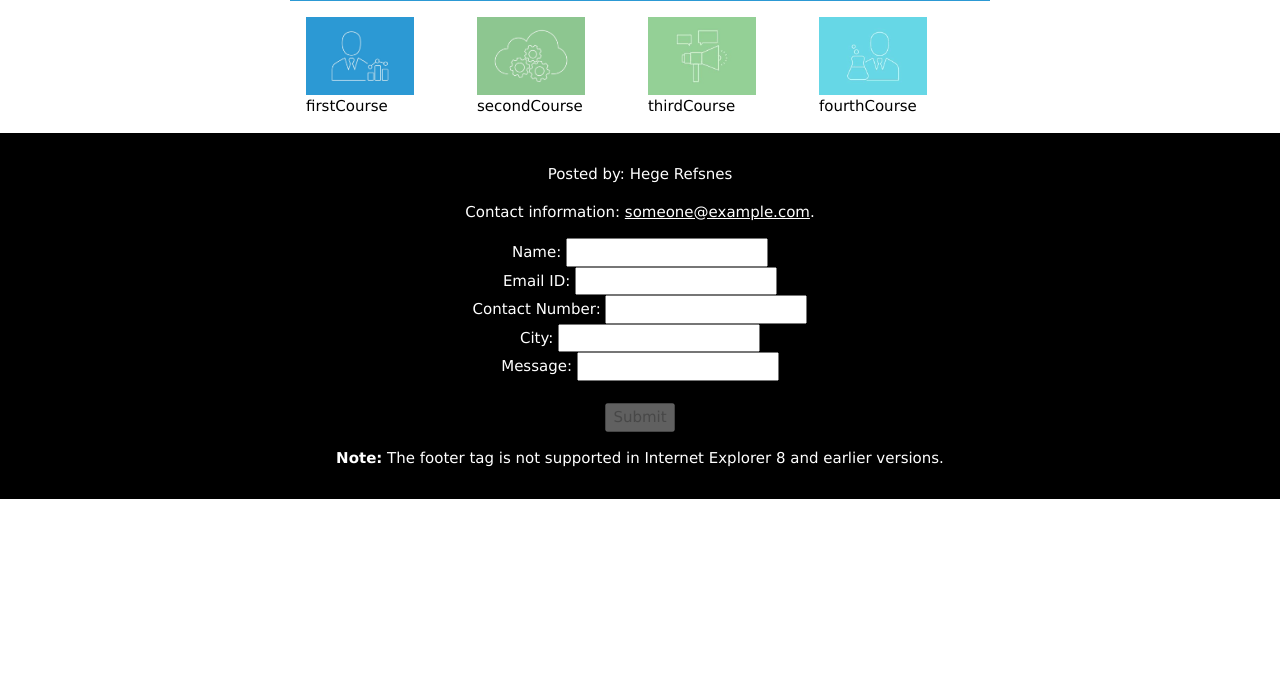
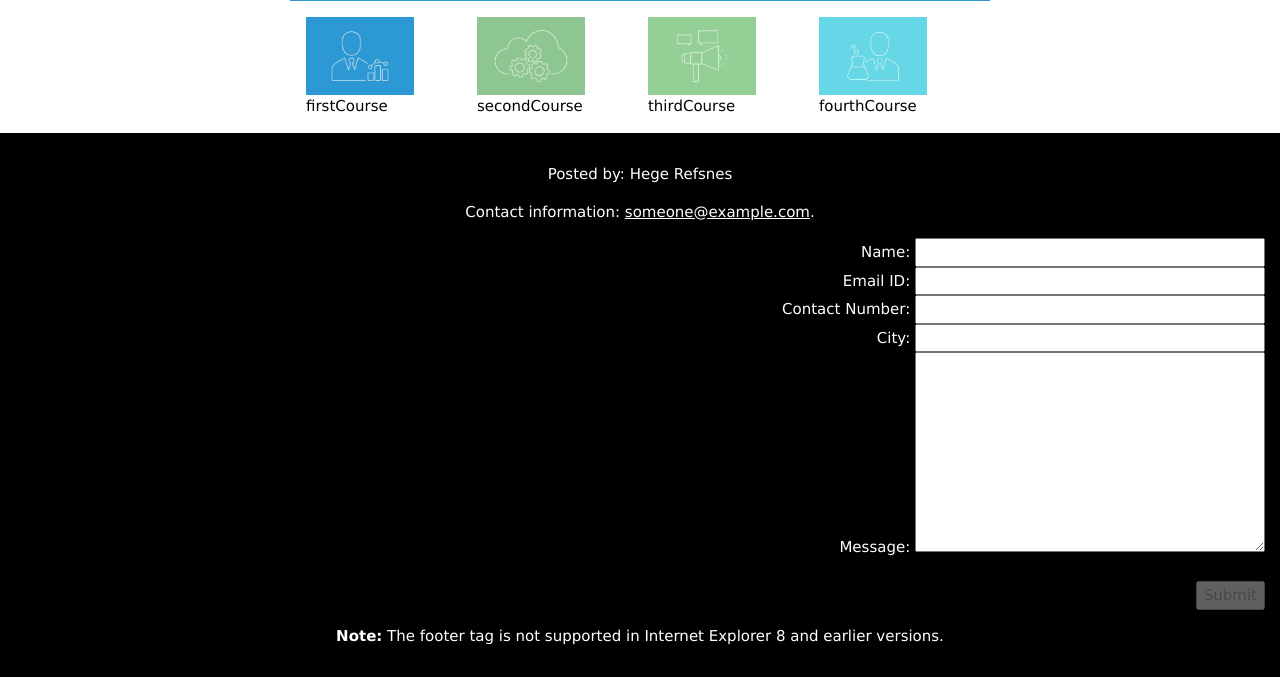
Before and after one commit to hansika17/Ray-Theory, a PHP site: page / in a window 1280 px wide. Shown: the part 1267-1944 px from the top of the page. Before the commit the page ends 1766 px from the top, so only its background shows below. Run offline with PHP 8.4, Linux system fonts and the light colour scheme; some libraries are stand-ins or nearby versions.

Commit message:
Signed-off-by: RayTheoryHSM <hansika.kalra171@gmail.com>

```diff
--- a/index.php
+++ b/index.php
@@ -178,37 +178,39 @@ document.getElementsByClassName("mySlides");
 <center>
   <p>Posted by: Hege Refsnes</p>
   <p>Contact information: <a href="mailto:someone@example.com">someone@example.com</a>.</p>
-  <div ng-controller="formCtrl">
+  <div ng-controller="formCtrl" align='right'>
 <form method="post" name="myForm">
 <div>
 <label>Name:</label>
-<input style="color:red" type="text" name="name" ng-model="name" required>
-<span style="color:red" ng-show="myForm.name.$touched && myForm.name.$invalid">Name is required.</span>
+<input style=" width:350px;" style="color:red" type="text" name="name" ng-model="name" required>
+<br><span style="color:red" ng-show="myForm.name.$touched && myForm.name.$invalid">Name is required.</span>
 </div>
 <div>
 <label>Email ID:</label>
-<input type="email" name="email_id" ng-model="email_id">
-<span style="color:red" ng-show="myForm.email_id.$touched && myForm.email_id.$invalid">Email is invalid</span>
+<input style=" width:350px;" type="email" name="email_id" ng-model="email_id">
+<br><span style="color:red" ng-show="myForm.email_id.$touched && myForm.email_id.$invalid">Email is invalid</span>
 </div><div>
 <label>Contact Number:</label>
-<input  type="text" name="mobile_no" ng-model="mobile_no" required my-directive>
-<span style="color:red" ng-show="myForm.mobile_no.$touched && myForm.mobile_no.$invalid">contact number must be of 10 digit.</span>
+<input style=" width:350px;" type="text" name="mobile_no" ng-model="mobile_no" required my-directive>
+<br><span style="color:red" ng-show="myForm.mobile_no.$touched && myForm.mobile_no.$invalid">contact number must be of 10 digit.</span>
 </div>
 <div>
 <label>City:</label>
-<input type="text" name="city" ng-model="city" required>
-<span style="color:red" ng-show="myForm.city.$touched && myForm.city.$invalid">City is required.</span>
+<input style=" width:350px;" type="text" name="city" ng-model="city" required>
+<br><span style="color:red" ng-show="myForm.city.$touched && myForm.city.$invalid">City is required.</span>
 </div>
 <div>
 <label>Message:</label>
-<input type="text" name="enquiry_msg" ng-model="enquiry_msg" required>
-<span style="color:red" ng-show="myForm.enquiry_msg.$touched && myForm.enquiry_msg.$invalid">Message is required.</span>
+<textarea style=" width:350px; overflow-y: scroll; height:200px;" type="text" name="enquiry_msg" ng-model="enquiry_msg" required></textarea>
+<br><span style="color:red" ng-show="myForm.enquiry_msg.$touched && myForm.enquiry_msg.$invalid">Message is required.</span>
 </div>
 <br>
 <button type="submit" class="btn" ng-click="formsubmit(myForm.$valid)"  ng-disabled="myForm.$invalid">Submit </button>
 </form>
+
 </div>
 <p><strong>Note:</strong> The footer tag is not supported in Internet Explorer 8 and earlier versions.</p>
+
 <center></footer>
 
 <script>
```
